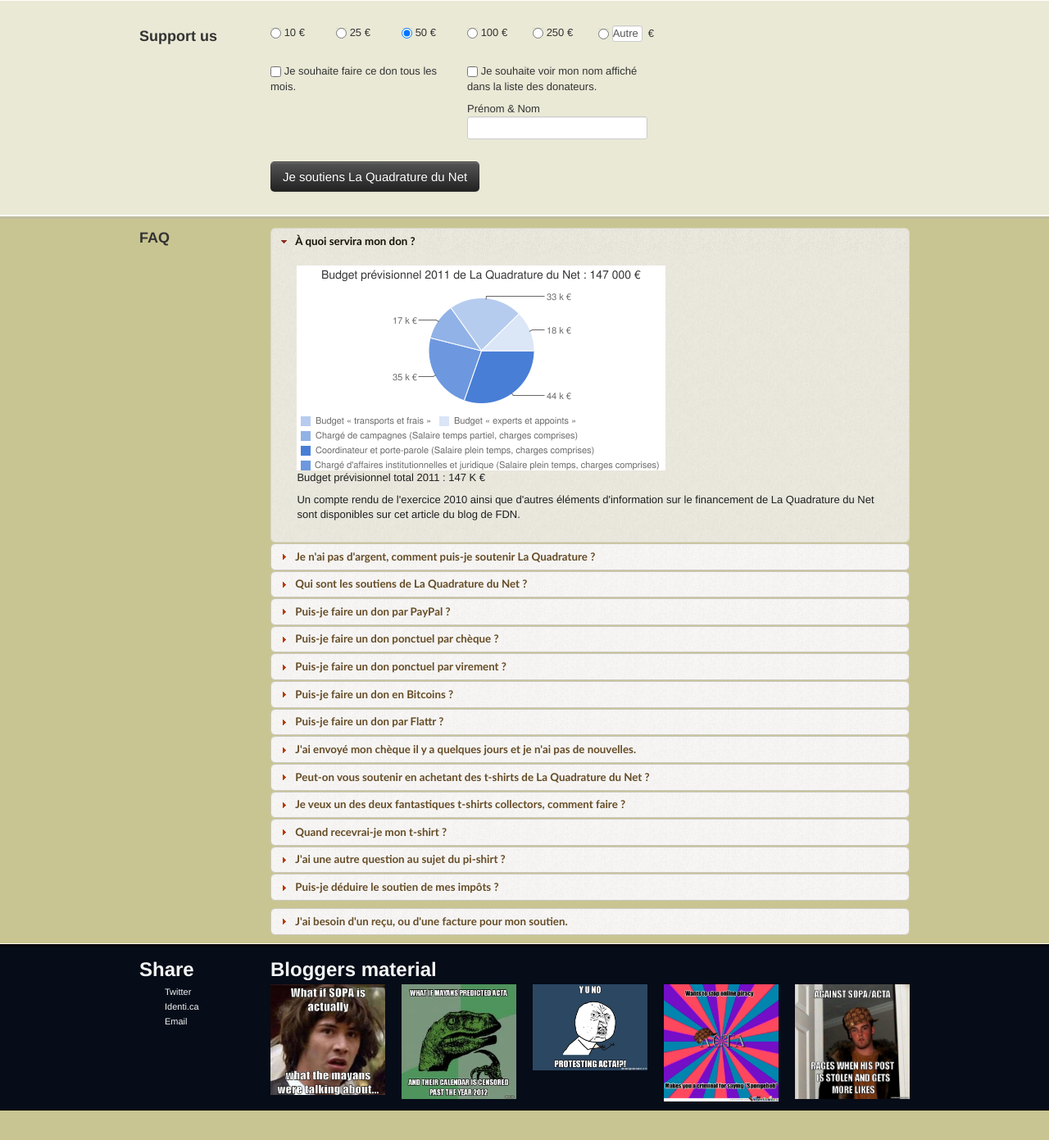
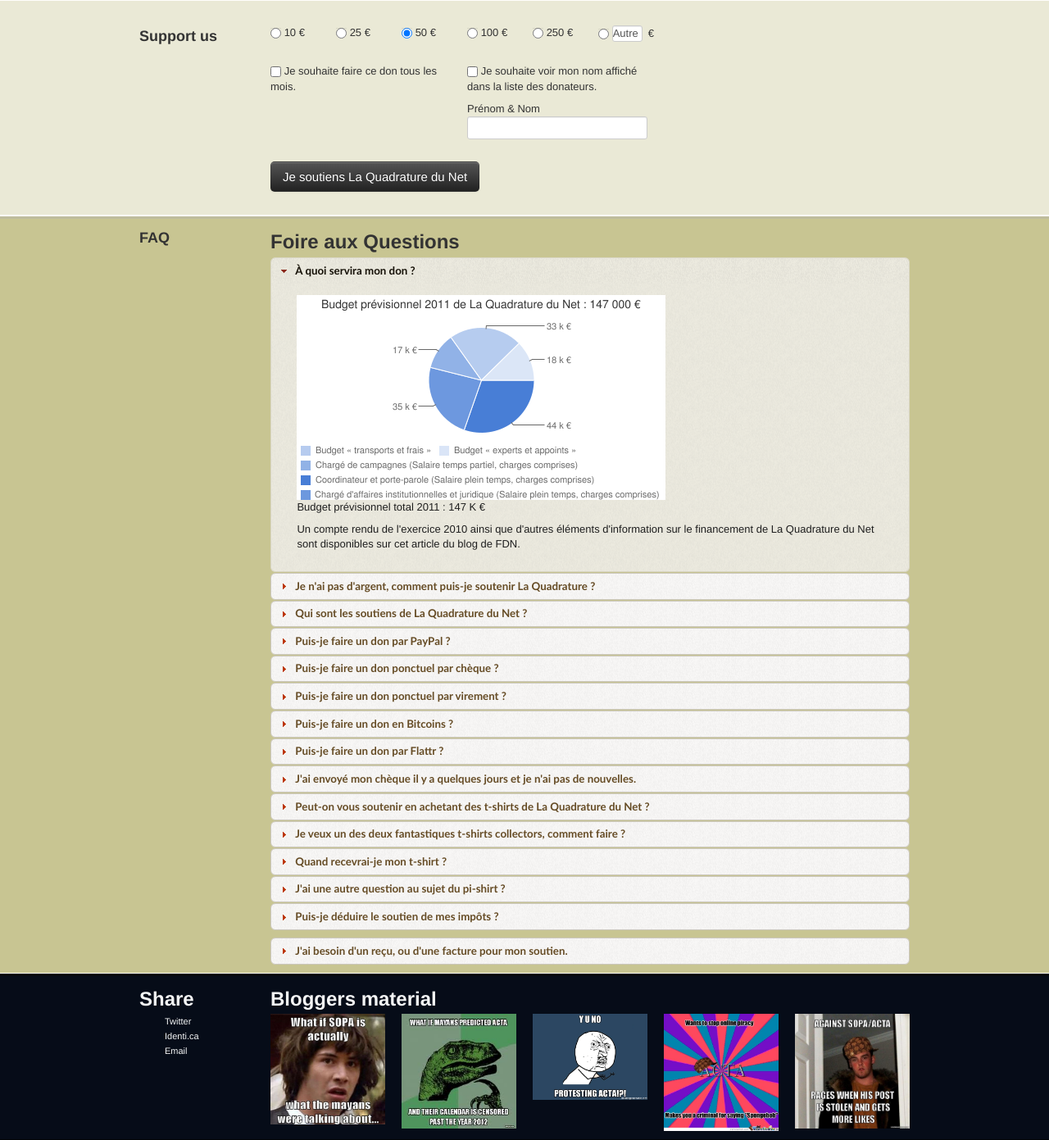
Before and after one commit to albancrommer/lqdn_campagne2012, a PHP site: page / in a window 1280 px wide. Shown: the part 627-2018 px from the top of the page at 82% size. Before the commit the page ends 1982 px from the top, so only its background shows below. Run offline with PHP 8.4, Linux system fonts and the light colour scheme.

Commit message:
Add a title to the faq panel.

```diff
--- a/index.php
+++ b/index.php
@@ -287,7 +287,7 @@ include("lang/translator.php");
 
 
                 <div class="span10">
-
+                    <h2><?= $t->t("faq_title") ?></h2>
                     <div class="pane-content faq">
                         <div id="blockfaqsoutien">
                         <script type="text/javascript">
--- a/lang/fr/campaign.lang.php
+++ b/lang/fr/campaign.lang.php
@@ -53,6 +53,7 @@ $translation = array(
   "generous_donators"   => "Generous donators",
   "days_remaining"   => "days until the end of this campaign",
   "banners_title"   => "Affichez nos couleurs, soutenez la campagne de financement de la quadrature",
+  "faq_title"       => "Foire aux Questions"
 );
 
 $t = new translator(array(
```
